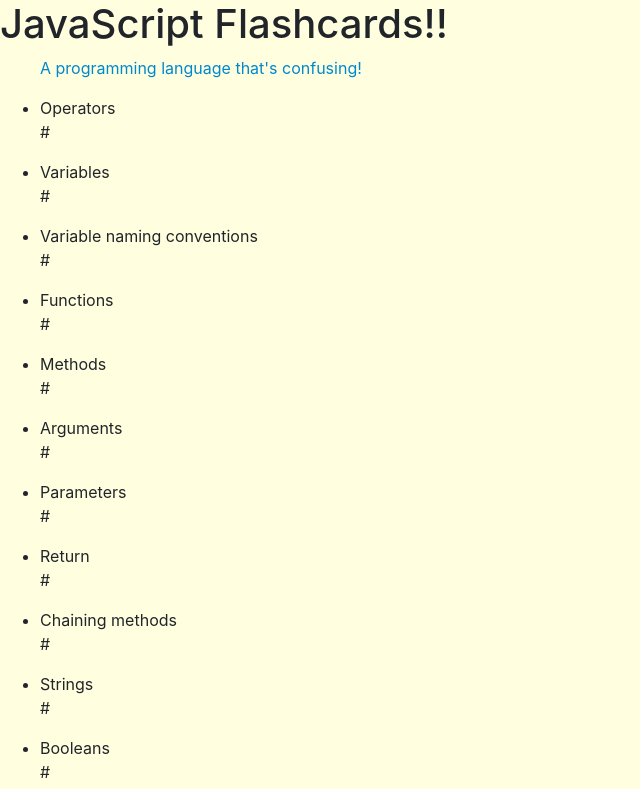
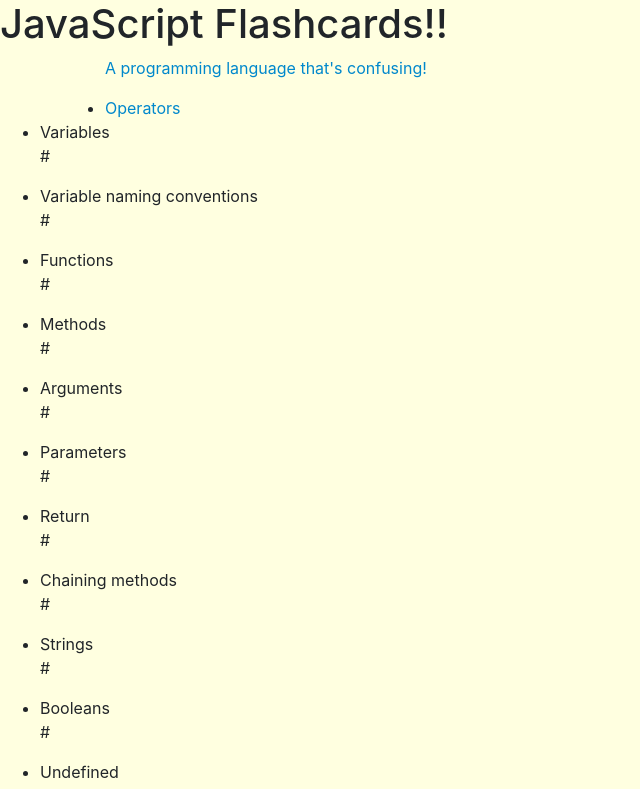
Before and after one commit to KKTuttle/flashcards, a plain HTML site: page index.html in a window 1280 px wide. Both pictures are taken after a click on the element "Javascript". Shown: the top 789 px of the page, without its empty margins (0-640 px from the left). Drawn offline with nearby package versions, Linux system fonts and the light colour scheme.

Commit message:
It works.

```diff
--- a/css/styles.css
+++ b/css/styles.css
@@ -2,16 +2,15 @@ body {
   background-color: lightyellow;
 }
 
-#initially-showing {
+#initially-showing1, #initially-showing2 {
   display:block;
 }
 
-#initially-hidden {
+#initially-hidden1, #initially-hidden2 {
   display: none;
 }
 
-
-.clickable {
+.clickable1, .clickable2 {
   cursor: pointer;
   color: #0088cc;
 }
--- a/index.html
+++ b/index.html
@@ -10,15 +10,26 @@
   <body>
     <h1>JavaScript Flashcards!!</h1>
     <ul>
-      <div id="initially-showing">
-        <li><span class="clickable">Javascript</li>
+      <div class="container">
+        <div id="initially-showing1">
+          <li><span class="clickable1">Javascript</span>
+        </div>
+        <div id="initially-hidden1">
+          <p><span class="clickable1">A programming language that's confusing!</p>
+          </li>
+        </div>
       </div>
-      <div id="initially-hidden">
-        <p><span class="clickable">A programming language that's confusing!</p>
+
+      <div class="container">
+        <div id="initially-showing2">
+          <li><span class="clickable2">Operators</span>
+        </div>
+        <div id="initially-hidden2">
+          <p><span class="clickable2">blah</p>
+          </li>
+        </div>
       </div>
-        </li>
-      <li>Operators</li>
-        <p>#</p>
+
       <li>Variables</li>
         <p>#</p>
       <li>Variable naming conventions</li>
--- a/js/scripts.js
+++ b/js/scripts.js
@@ -1,6 +1,17 @@
 $(function() {
-  $(".clickable").click(function() {
-    $("#initially-showing").toggle();
-    $("#initially-hidden").toggle();
+  $(".clickable1").click(function() {
+    $("body").removeClass();
+    $("#initially-showing1").toggle();
+    $("#initially-hidden1").toggle();
+    // $("#initially-showing2").toggle();
+    // $("#initially-hidden2").toggle();
+
   });
 });
+$(function() {
+  $(".clickable2").click(function() {
+    $("body").removeClass();
+    $("#initially-showing2").toggle();
+    $("#initially-hidden2").toggle();
+  });
+});
```
